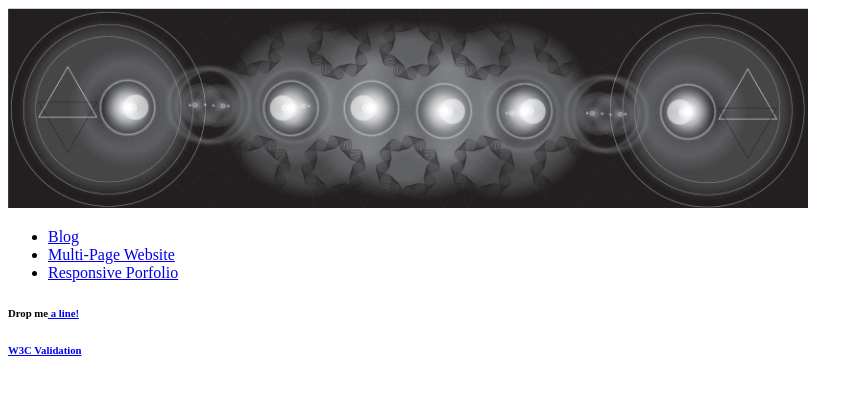
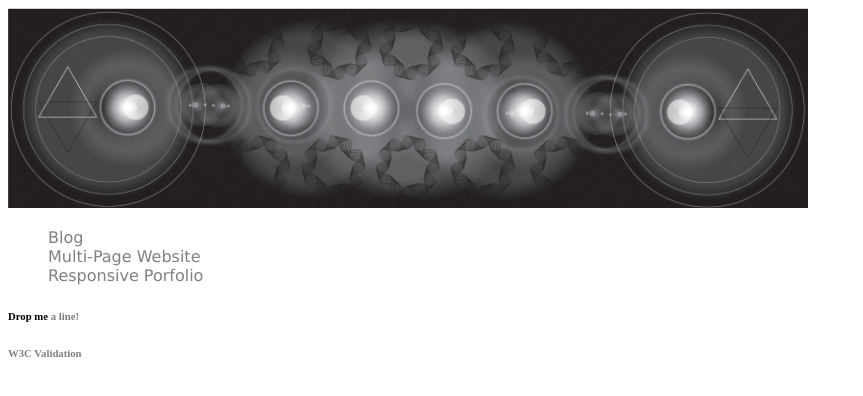
Before and after one commit to s9001848/s9001848.gitbuh.io, a plain HTML site: page index.html in a window 1280 px wide. Shown: the whole page, without its empty margins (0-863 px from the left). Drawn offline with Linux system fonts and the light colour scheme.

Commit message:
added css commit

```diff
--- a/index.html
+++ b/index.html
@@ -1,8 +1,9 @@
 <!DOCTYPE html>
 <html lang="en">
   <head>
+    <meta charset="utf-8">
     <title>Tsung Yen Wu's DES 117 Portal</title>
-    <meta charset="utf-8">
+    <link href="stylesheets/portal.css" rel="stylesheet">
   </head>
 
   <body>
--- /dev/null
+++ b/stylesheets/portal.css
@@ -0,0 +1,8 @@
+ul {
+  font-family: verdana;
+  list-style: none;
+}
+a {
+  text-decoration: none;
+  color: gray;
+}
```
Also changed, not shown: 2 other files.
